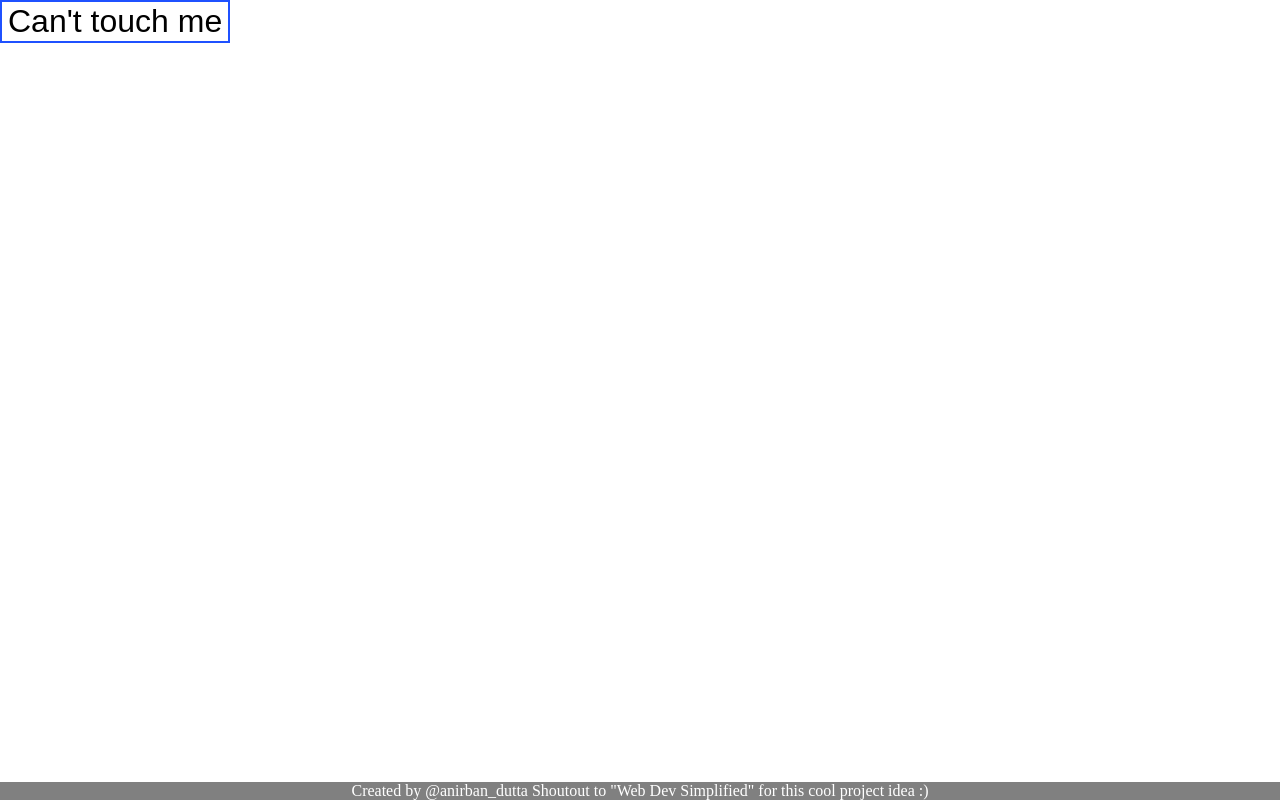
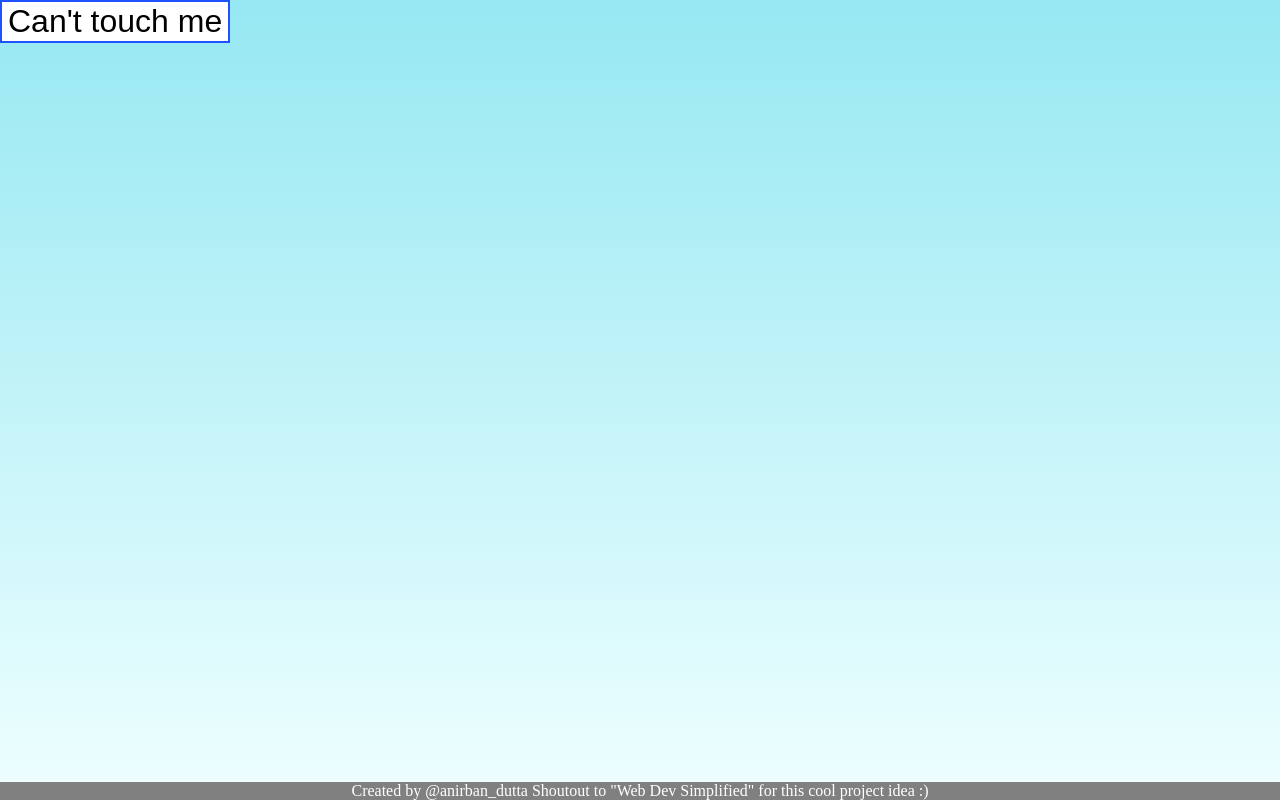
Before and after one commit to sonai99/Devil-Button-Can-t-touch-it, a plain HTML site: page index.html in a window 1280 px wide. Shown: the top 800 px of the page. Drawn offline with Linux system fonts and the light colour scheme.

Commit message:
Changed background

```diff
--- a/index.html
+++ b/index.html
@@ -12,6 +12,8 @@
             width: 200vh;
             height: 100vh;
             overflow: hidden;
+            background: rgb(239,255,255);
+            background: linear-gradient(0deg, rgba(239,255,255,1) 0%, rgba(150,232,242,1) 100%);
         }
         #evil-button {
             position: absolute;
```
